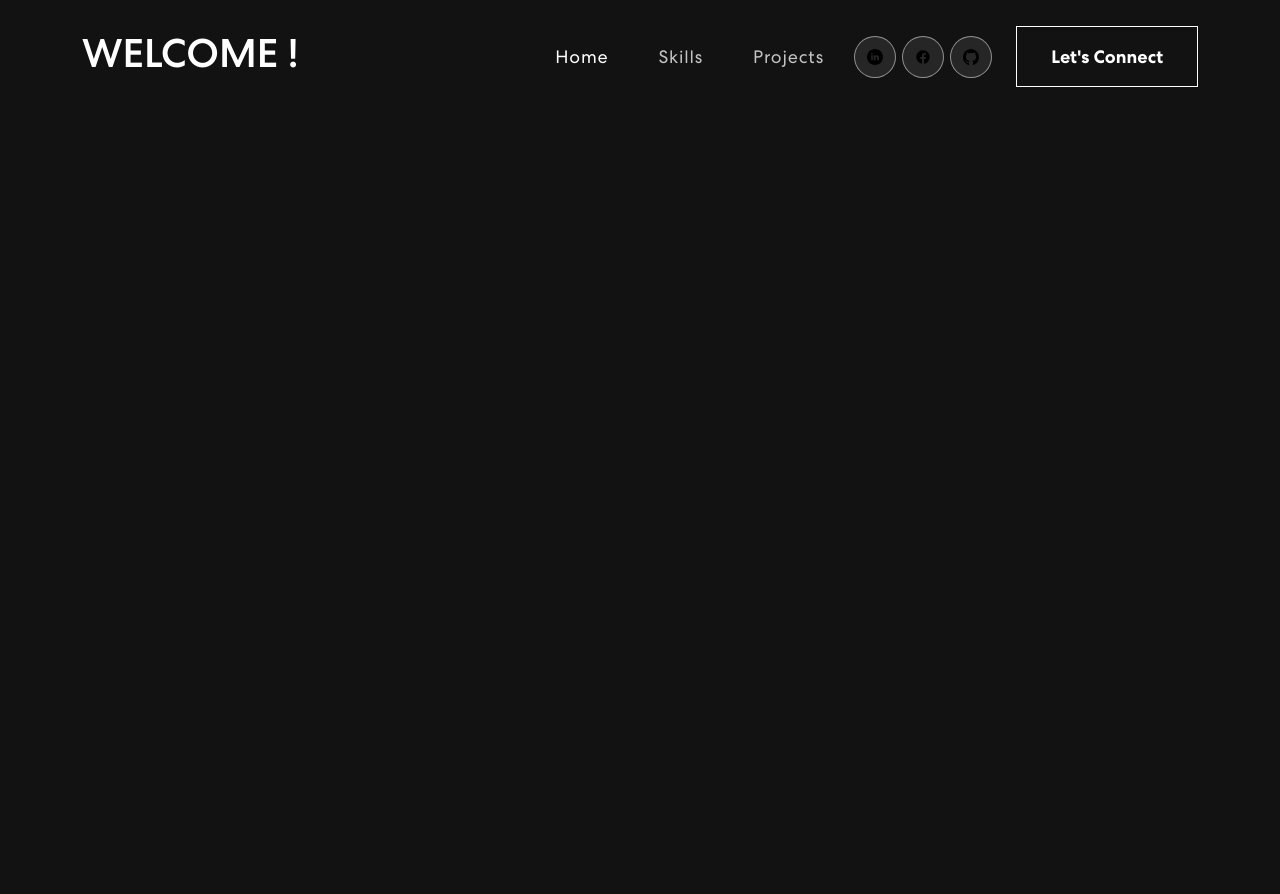
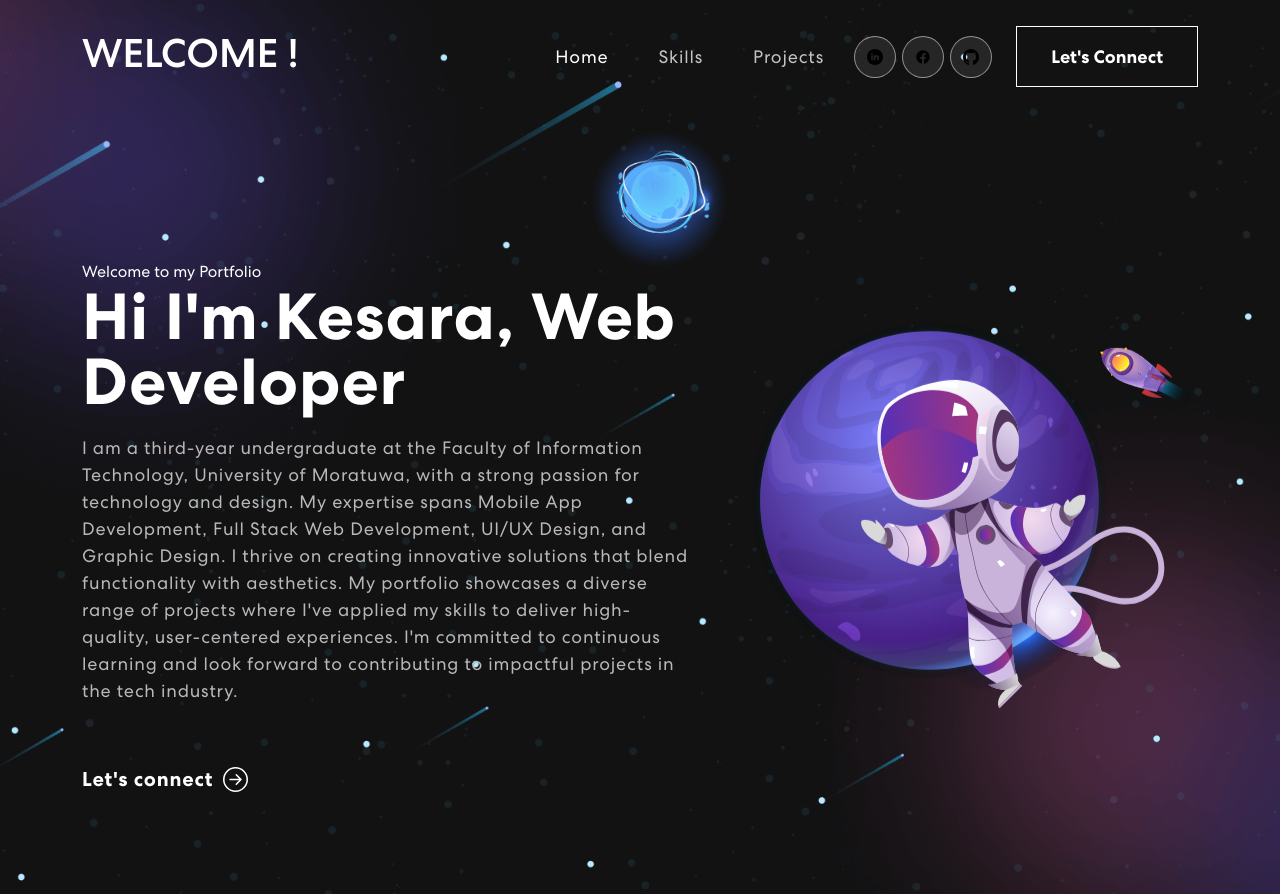
Before and after one commit to KesaraKekulawala/My-Personal-Portfolio, a React (Create React App) app: page / in a window 1280 px wide. Before the commit the page ends 800 px from the top, so only its background shows below. Built offline with nearby package versions, Linux system fonts and the light colour scheme.

Commit message:
Create banner

```diff
--- a/package.json
+++ b/package.json
@@ -9,6 +9,7 @@
     "bootstrap": "^5.3.3",
     "react": "^18.3.1",
     "react-bootstrap": "^2.10.4",
+    "react-bootstrap-icons": "^1.11.4",
     "react-dom": "^18.3.1",
     "react-router-hash-link": "^2.4.3",
     "react-scripts": "5.0.1",
--- a/src/App.css
+++ b/src/App.css
@@ -15,7 +15,7 @@
 	font-weight: 400;
 }
 
-.BrandName h1,.BrandName h4{
+.BrandName h1{
   color: #fff;
 }
 
--- a/src/App.js
+++ b/src/App.js
@@ -1,12 +1,14 @@
 //import logo from './logo.svg';
 import './App.css';
 import {NavBar} from './components/NavBar';
+import {Banner} from './components/Banner';
 import 'bootstrap/dist/css/bootstrap.min.css';
 
 function App() {
   return (
     <div className="App">
       <NavBar />
+      <Banner />
     </div>
   );
 }
--- /dev/null
+++ b/src/components/Banner.js
@@ -0,0 +1,58 @@
+/* eslint-disable jsx-a11y/img-redundant-alt */
+import { useState,useEffect } from "react";
+import { Container, Row, Col } from "react-bootstrap";
+import { ArrowRightCircle } from "react-bootstrap-icons";
+import headerImg from "../assets/img/header-img.svg";
+export const Banner = () => {
+    const [loopNum, setLoopNum] = useState(0);
+    const[isDeleting, setIsDeleting] = useState (false);
+    const toRotate =["Web Developer", "Web Designer","UI/UX Designer","Mobile Application Developer"];
+    const [text,setText] = useState('');
+    const [delta, setDelta] = useState(300 - Math.random()*100);
+    const period = 2000;
+
+    useEffect(() => {
+        let ticker = setInterval(() =>{
+            tick();
+
+        },delta)
+        return () => {clearInterval(ticker)};
+    }, [text])
+
+    const tick = () => {
+        let i = loopNum % toRotate.length;
+        let fullText = toRotate[i];
+        let updatedText = isDeleting ? fullText.substring(0,text.length -1) : fullText.substring(0, text.length +1);
+        setText(updatedText);
+        if(isDeleting){
+            setDelta(prevDelta => prevDelta/2)
+        }
+        if(!isDeleting && updatedText === fullText){
+            setIsDeleting(true);
+            setDelta(period);
+
+        }else if(isDeleting && updatedText === ''){
+            setIsDeleting(false);
+            setLoopNum(loopNum + 1);
+            setDelta(500);
+        }
+    }
+    return (
+        <section className="banner" id="home">
+            <Container>
+                <Row className="align-items-center">
+                    <Col xs={12} md={6} xl={7} >
+                    <span ClassName = "tagline"> Welcome to my Portfolio</span>
+                    <h1>{"Hi I'm Kesara, "}<span classname="wrap">{text}</span></h1>
+                    <p>I am a third-year undergraduate at the Faculty of Information Technology, University of Moratuwa, with a strong passion for technology and design. My expertise spans Mobile App Development, Full Stack Web Development, UI/UX Design, and Graphic Design. I thrive on creating innovative solutions that blend functionality with aesthetics. My portfolio showcases a diverse range of projects where I've applied my skills to deliver high-quality, user-centered experiences. I'm committed to continuous learning and look forward to contributing to impactful projects in the tech industry.</p>
+                    <button onClick={() => console.log('connect')}>Let's connect <ArrowRightCircle size={25}/></button>
+                    </Col>
+                    <Col xs={12} md={6} xl={5} >
+                    <img src={headerImg} alt="Header Image"/>
+                    </Col>
+                </Row>
+            </Container>
+
+        </section>
+    )
+}
```
Also changed, not shown: 1 other file (tests, documents, lock files or other folders).
